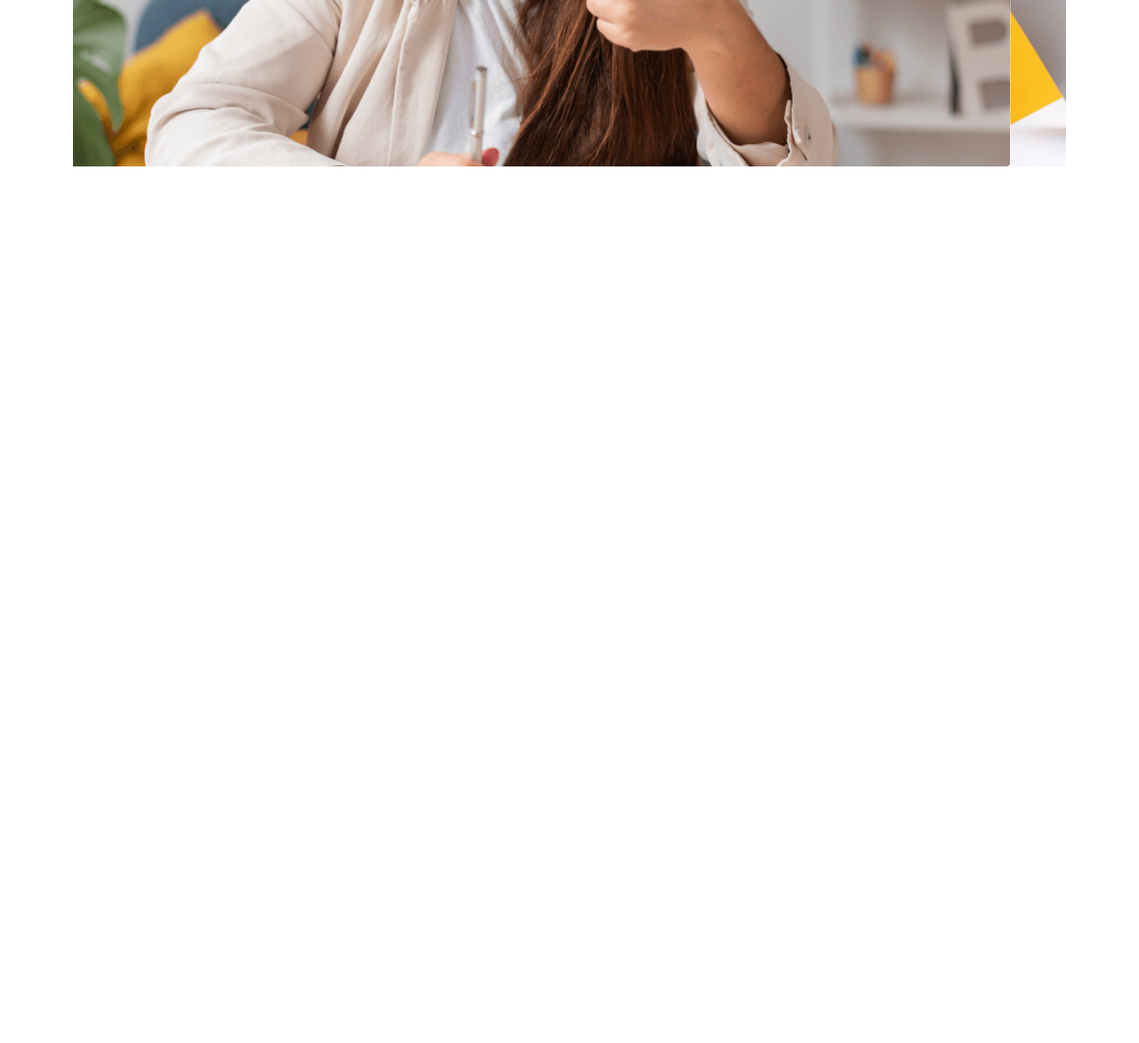
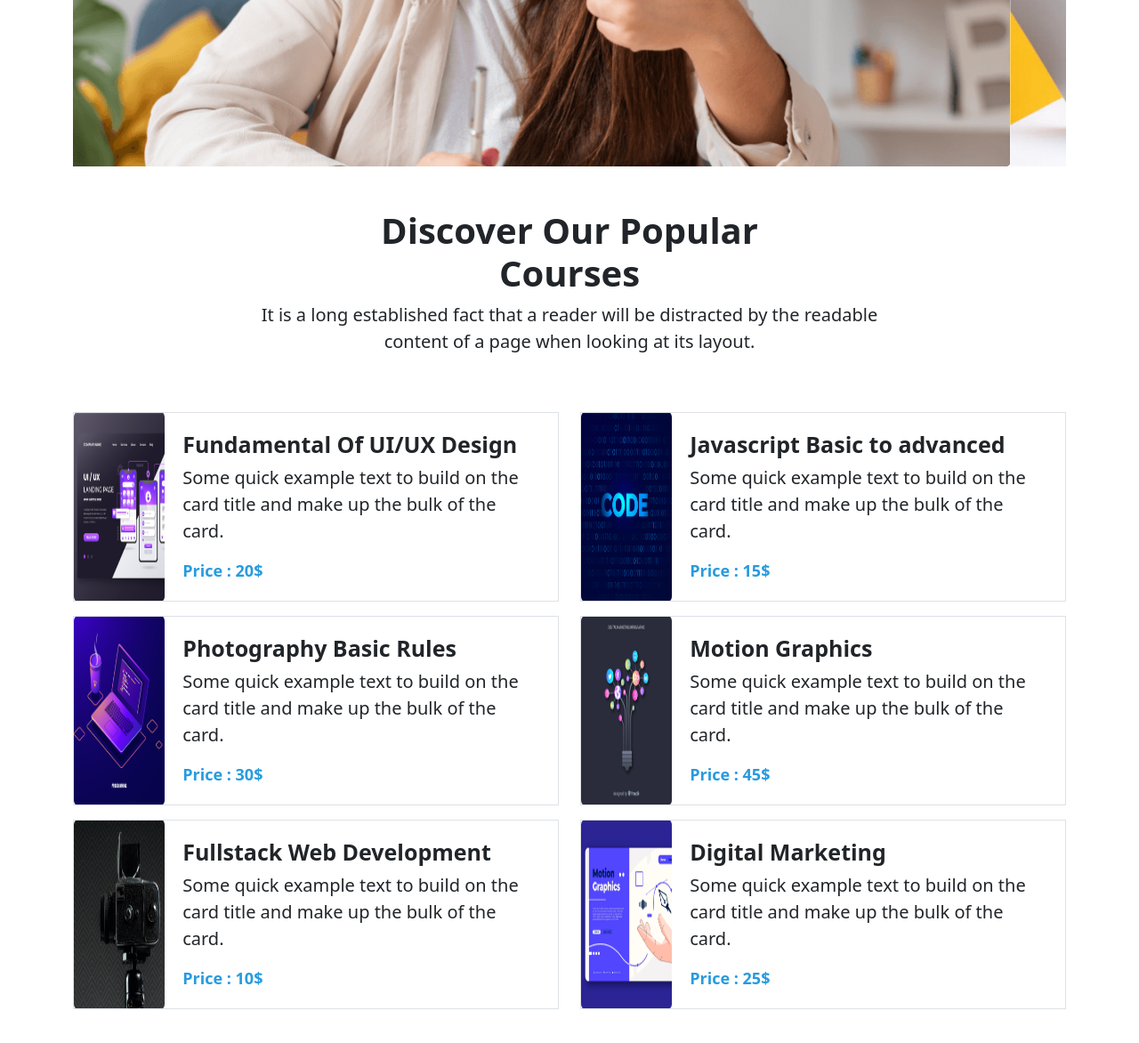
Before and after one commit to Riadhossain5111/edu-crouse, a plain HTML site: page index.html in a window 1280 px wide. Shown: the part 500-1672 px from the top of the page at 89% size. Before the commit the page ends 800 px from the top, so only its background shows below. Drawn offline with nearby package versions, Linux system fonts and the light colour scheme; files whose address does not match are found by name.

Commit message:
add discover section

```diff
--- a/index.html
+++ b/index.html
@@ -114,6 +114,111 @@
     </div>
     <!-- End hero slider section  -->
 
+     <!-- start discover section  -->
+     <section class="discover-crouse py-5">
+      <div class="container">
+        <div class="row">
+          <div class="col-md-12 text-center ">
+            <div class="discover-title-content ">
+              <h2 class="second-title">
+                Discover Our Popular <br />
+                Courses
+              </h2>
+              <p class="lead">
+                It is a long established fact that a reader will be distracted by the readable <br> content of a page when looking at its layout.
+              </p>
+            </div>
+          </div>
+        </div>
+        <!-- row -->
+        <div class="row pt-5">
+          <div class="col-lg-6 pb-3">
+            <div class="border border-1 d-sm-inline-flex">
+              <div class="ul-image">
+                <img src="assets/images/course/course-1.png" alt="" />
+              </div>
+              <div class="ul-content">
+                <h4 class="ul-content-title">Fundamental Of UI/UX Design</h4>
+                <p class="lead">Some quick example text to build on the card title and make up the bulk of the card.</p>
+                <span class="price">Price : 20$</span>
+              </div>
+            </div>
+          </div>
+          <div class="col-lg-6 pb-3">
+            <div class="border border-1 d-sm-inline-flex">
+              <div class="ul-image">
+                <img src="assets/images/course/course-2.png" alt="" />
+              </div>
+              <div class="ul-content">
+                <h4 class="ul-content-title">Javascript Basic to advanced</h4>
+                <p class="lead">Some quick example text to build on the card title and make up the bulk of the card.</p>
+                <span class="price">Price : 15$</span>
+              </div>
+            </div>
+          </div>
+        </div>
+
+        <!-- row -->
+        <div class="row">
+          <div class="col-lg-6 pb-3">
+            <div class="border border-1 d-sm-inline-flex">
+              <div class="ul-image">
+                <img src="assets/images/course/course-3.png" alt="" />
+              </div>
+              <div class="ul-content">
+                <h4 class="ul-content-title">Photography Basic Rules</h4>
+                <p class="lead">Some quick example text to build on the card title and make up the bulk of the card.</p>
+                <span class="price">Price : 30$</span>
+              </div>
+            </div>
+          </div>
+          <div class="col-lg-6 pb-3">
+            <div class="border border-1 d-sm-inline-flex">
+              <div class="ul-image">
+                <img src="assets/images/course/course-4.png" alt="" />
+              </div>
+              <div class="ul-content">
+                <h4 class="ul-content-title">Motion Graphics</h4>
+                <p class="lead">Some quick example text to build on the card title and make up the bulk of the card.</p>
+                <span class="price">Price : 45$</span>
+              </div>
+            </div>
+          </div>
+        </div>
+        <!-- row -->
+
+        <!-- row -->
+        <div class="row">
+          <div class="col-lg-6 pb-3">
+            <div class="border border-1 d-sm-inline-flex">
+              <div class="ul-image">
+                <img src="assets/images/course/course-5.png" alt="" />
+              </div>
+              <div class="ul-content">
+                <h4 class="ul-content-title">Fullstack Web Development</h4>
+                <p class="lead">Some quick example text to build on the card title and make up the bulk of the card.</p>
+                <span class="price">Price : 10$</span>
+              </div>
+            </div>
+          </div>
+          <div class="col-lg-6 pb-3">
+            <div class="border border-1 d-sm-inline-flex">
+              <div class="ul-image">
+                <img src="assets/images/course/course-6.png" alt="" />
+              </div>
+              <div class="ul-content">
+                <h4 class="ul-content-title">Digital Marketing</h4>
+                <p class="lead">Some quick example text to build on the card title and make up the bulk of the card.</p>
+                <span class="price">Price : 25$</span>
+              </div>
+            </div>
+          </div>
+        </div>
+        <!-- row -->
+      </div>
+    </section>
+    <!-- End discover section  -->
+
     <!-- boostarp js cdn -->
     <script
       src="https://cdn.jsdelivr.net/npm/bootstrap@5.2.0/dist/js/bootstrap.bundle.min.js"
```
